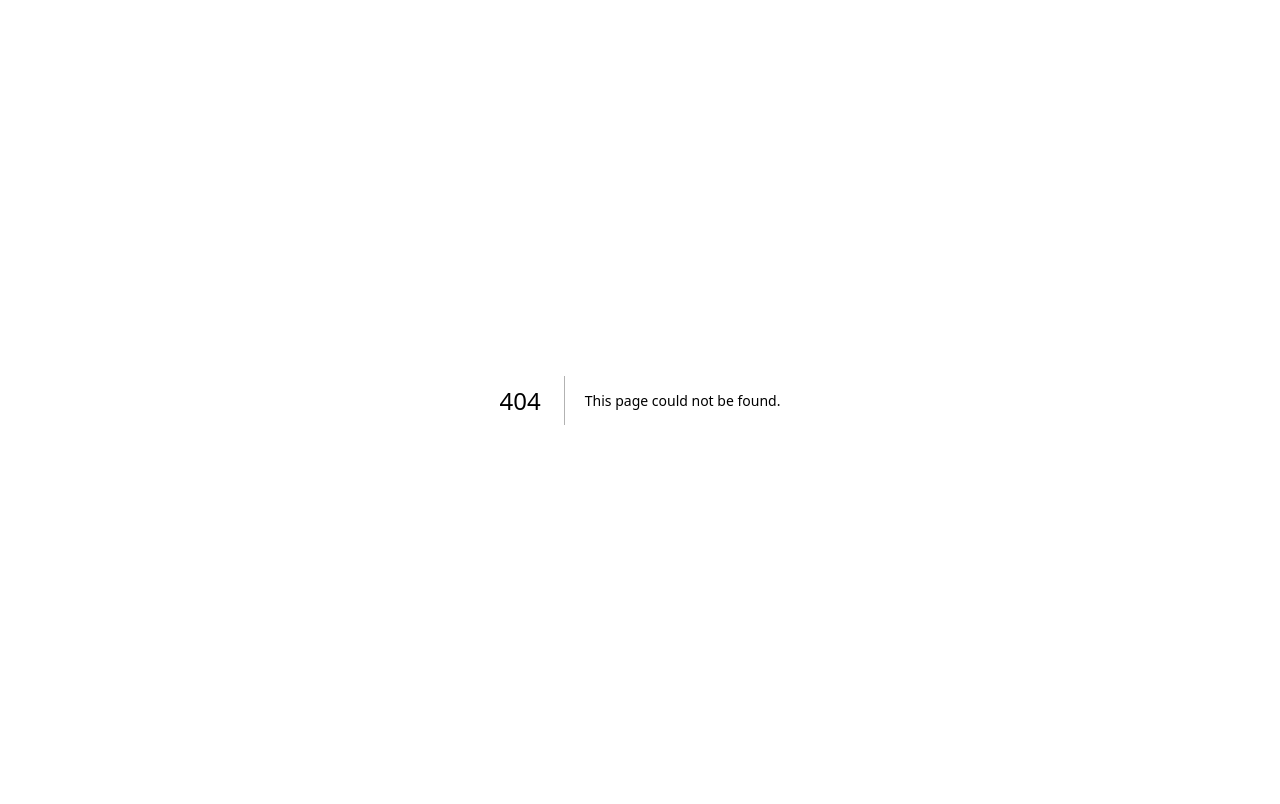
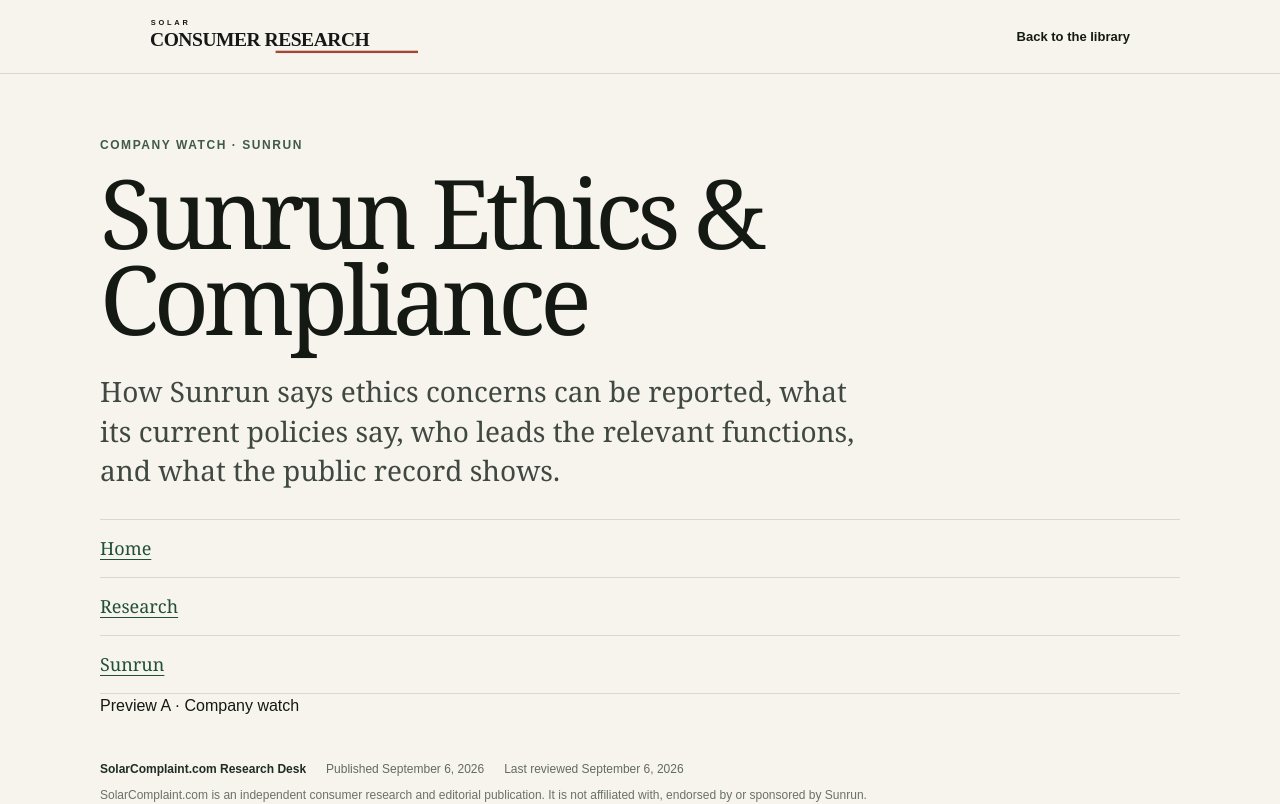
Before and after one commit to Decentralized-Rob/solar-consumer-research, a Next.js app: page /companies/sunrun/ethics-compliance/preview-a in a window 1280 px wide. Before the commit this address had no page. Shown: the top 804 px of the page. Built offline with nearby package versions, Linux system fonts and the light colour scheme.

Commit message:
Add Sunrun website preview A route

```diff
--- /dev/null
+++ b/app/companies/sunrun/ethics-compliance/preview-a/page.tsx
@@ -0,0 +1,11 @@
+import type { Metadata } from "next";
+import { SunrunEthicsWebsitePreview } from "../preview-shell";
+
+export const metadata: Metadata = {
+  title: "Sunrun Ethics Website Preview A",
+  robots: { index: false, follow: false },
+};
+
+export default function SunrunEthicsPreviewA() {
+  return <SunrunEthicsWebsitePreview variant="a" />;
+}
```
